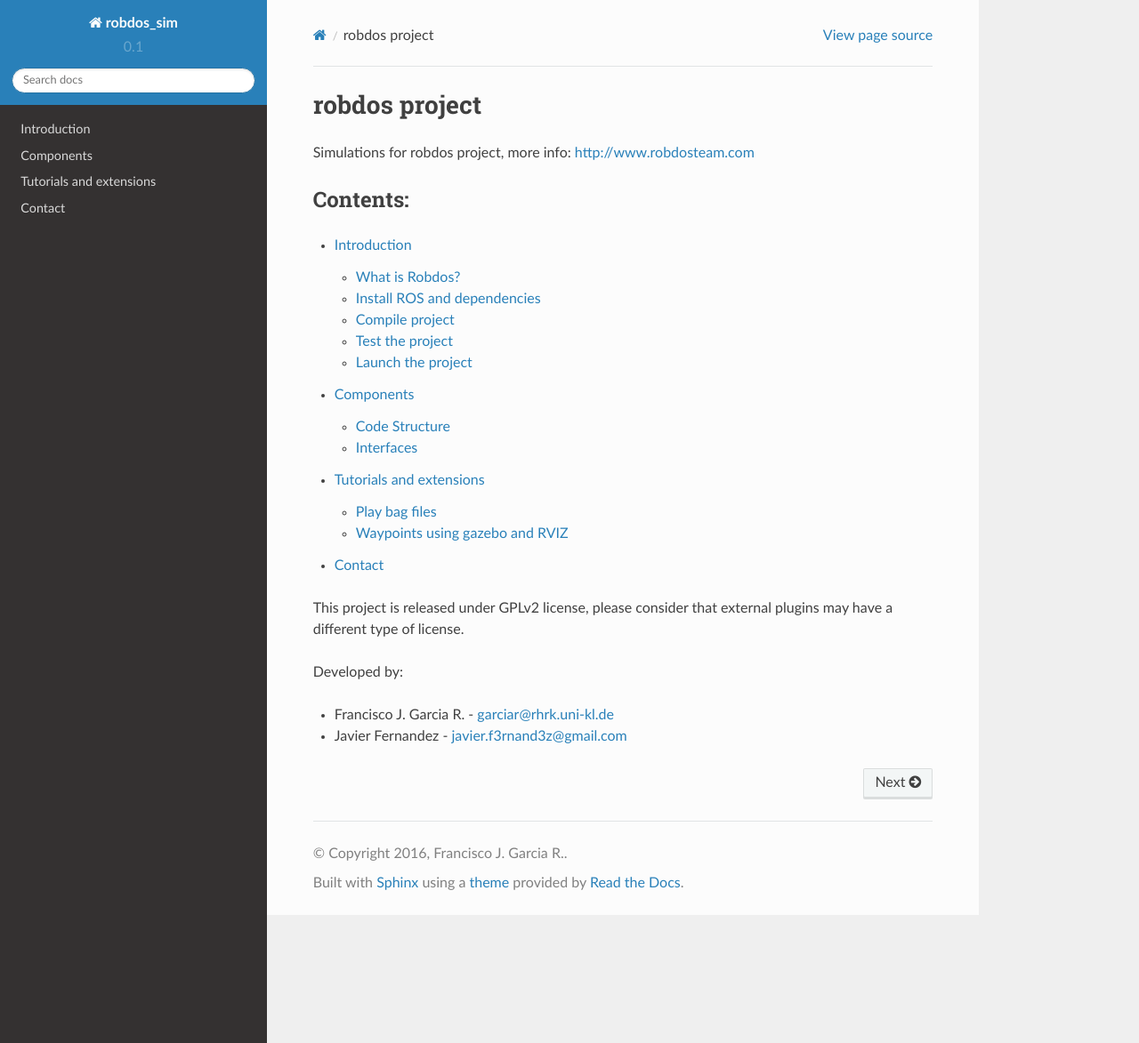
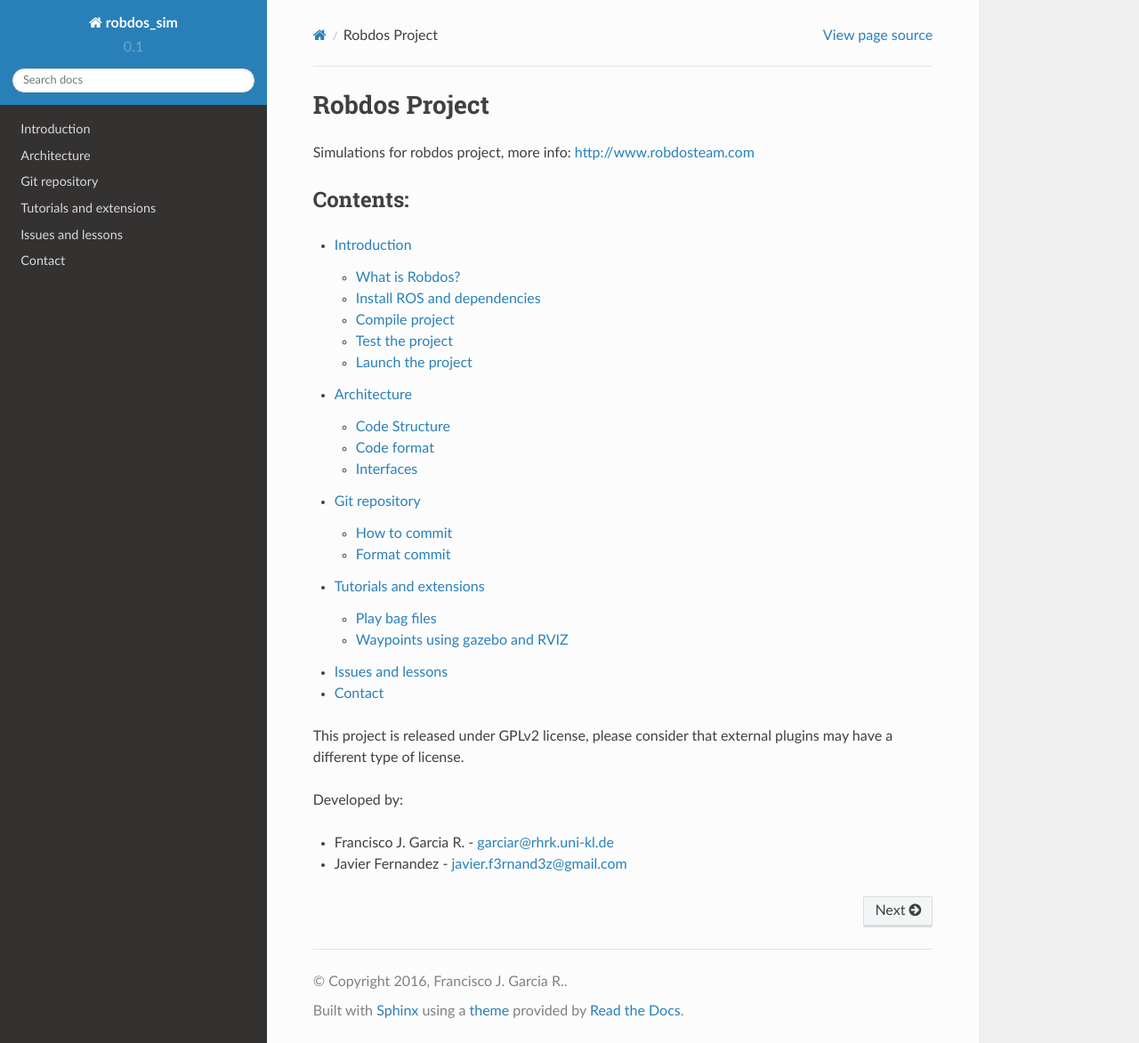
Before and after one commit to francisc0garcia/robdos_documentation, a Sphinx documentation site: the page built from docs/source/index.rst, in a window 1280 px wide and 1173 px high. Shown: the whole window at 89% size. Built offline with Sphinx 7.4.7 and the Read the Docs theme 2.0.0, drawn with Linux system fonts in a browser that asks for light colours.

Commit message:
Structure updated

```diff
--- a/docs/source/architecture.rst
+++ b/docs/source/architecture.rst
@@ -13,5 +13,14 @@ Code Structure
 
 
 
+
+
+Code format
+^^^^^^^^^^^
+
+
+
+
+
 Interfaces
 ^^^^^^^^^^
--- /dev/null
+++ b/docs/source/git.rst
@@ -0,0 +1,13 @@
+Robdos Git
+==========
+
+This section explains the git repositories Robdos owns.
+
+
+How to commit
+^^^^^^^^^^^^^
+
+
+
+Format commit
+^^^^^^^^^^^^^
--- a/docs/source/index.rst
+++ b/docs/source/index.rst
@@ -1,4 +1,4 @@
-robdos project
+Robdos Project
 ==============
 
 Simulations for robdos project, more info: http://www.robdosteam.com
@@ -10,8 +10,10 @@ Contents:
     :maxdepth: 2
 
     Introduction <introduction.rst>
-    Components <architecture.rst>
+    Architecture <architecture.rst>
+    Git repository <git.rst>
     Tutorials and extensions <tutorials.rst>
+    Issues and lessons <issues.rst>
     Contact <contact.rst>
 
 
--- /dev/null
+++ b/docs/source/issues.rst
@@ -0,0 +1,2 @@
+Robdos issues and lessons
+=========================
--- a/docs/source/tutorials.rst
+++ b/docs/source/tutorials.rst
@@ -1,4 +1,4 @@
-Suricate robot tutorials
+Robdos robot tutorials
 ========================
 
 This section explain some examples of how to use the gazebo simulation and ROS in order to play
```
